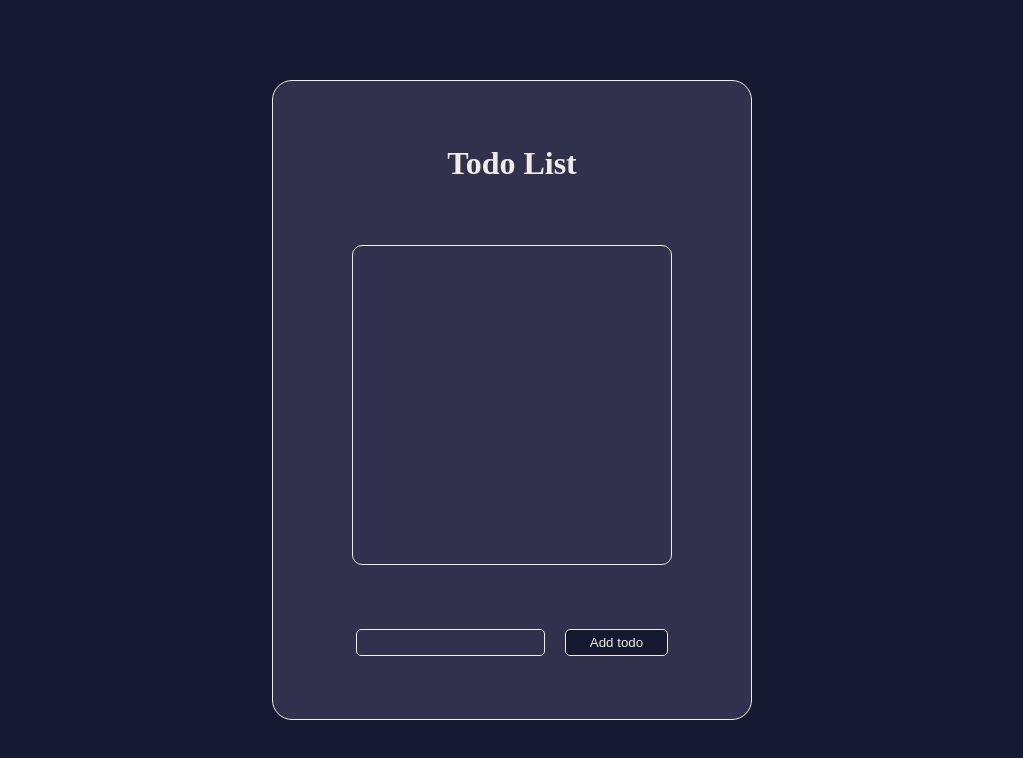
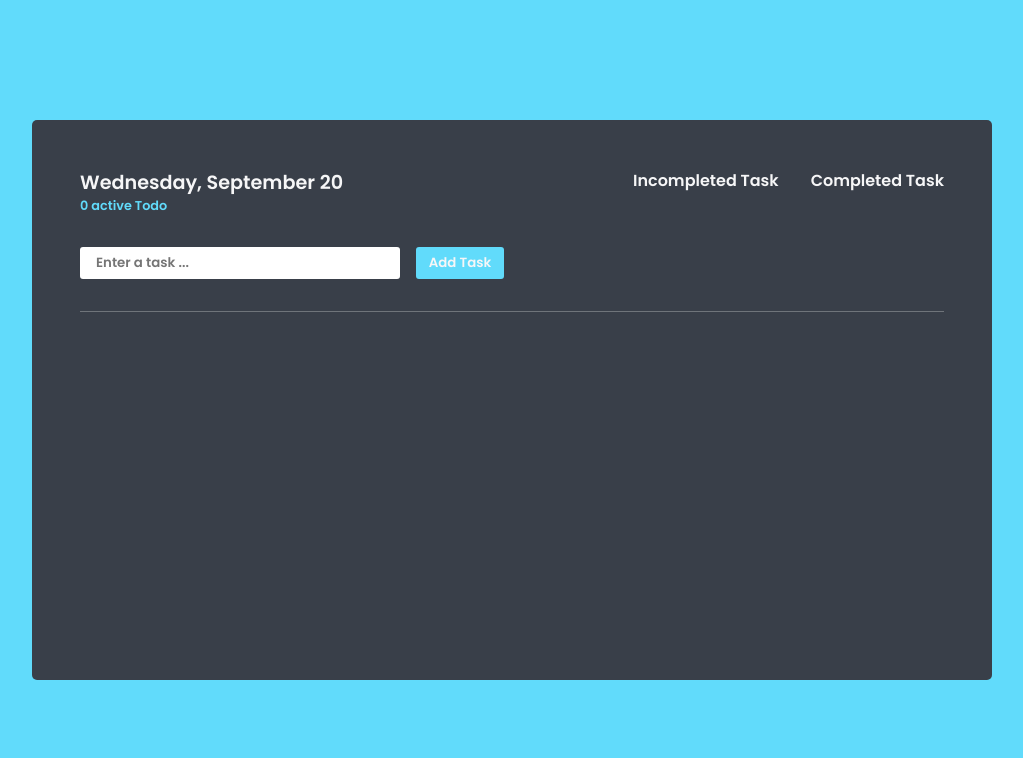
Before and after one commit to frontendaji/my-to-do-list, a plain HTML site: page index.html in a window 1280 px wide. Shown: the whole page, without its empty margins (128-1151 px from the left). Drawn offline with Linux system fonts and the light colour scheme.

Commit message:
update UI and update function

```diff
--- a/index.css
+++ b/index.css
@@ -2,6 +2,8 @@
     box-sizing: border-box;
     margin: 0;
     padding: 0;
+    color: #F6F6F7;
+    font-family: 'Poppins', sans-serif;
 }
 
 .container{
@@ -11,58 +13,88 @@
     flex-direction: column;
     justify-content: center;
     align-items: center;
-    background-color: #161A30;
+    background-color: #61DBFB;
 }
 
-.todo{
-    border: 1px solid #F0ECE5;
-    width: 30rem;
-    height: 40rem;
+.tasks{
+    width: 60rem;
+    height: 35rem;
+    background-color: #393F49;
+    padding: 3rem;
+    border-radius: 5px;
+}
+
+header{
+    display: flex;
+    justify-content: space-between;
+    align-items: flex-start;
+}
+
+header .date h1{
+    font-size: 1.2em;
+}
+
+header .date p{
+    font-size: 0.8em;
+    color: #61DBFB;
+}
+
+header .progress-tasks{
+    display: flex;
+    gap: 2rem;
+}
+
+header .progress-tasks p{
+    font-size: 1em;
+}
+
+main .add-tasks{
+    display: flex;
+    gap: 1rem;
+    margin: 2rem 0 1rem 0;
+    padding-bottom: 2rem;
+    border-bottom: 1px solid #6F747A;
+}
+
+main .add-tasks input{
+    width: 20rem;
+    height: 2rem;
+    border-radius: 3px;
+    border: none;
+    padding-left: 1rem;
+    color: #393F49;
+}
+
+main .add-tasks button{
+    width: 5.5rem;
+    height: 2rem;
+    background-color: #61DBFB;
+    border: none;
+    border-radius: 3px;
+}
+
+main .list-tasks ul{
     display: flex;
     flex-direction: column;
-    justify-content: space-evenly;
-    align-items: center;
-    border-radius: 20px;
-    background-color: #31304D;
+    gap: 1rem;
+    list-style: none;
 }
 
-.todo h1{
-    color: #F0ECE5;
-}
-.list{
-    height: 20rem;
-    width: 20rem;
-    border: 1px solid #F0ECE5;
-    border-radius: 10px;
-}
-.list{
-   display: flex;
-   flex-direction: column;
-   justify-content: start;
-   padding-top: 5rem;
-   align-items: center;
+main .list-tasks ul li{
+    border-bottom: 1px solid #6F747A;
+    padding-bottom: 0.5rem;
+    position: relative;
+    display: flex;
+    align-items: center;
+    gap: 2rem;
 }
 
-.list p{
-    text-align: left;
-    color: #F0ECE5;
-    width: 10rem;
-    padding-bottom: 5px;
-    border-bottom: 1px solid #F0ECE5;
+main .list-tasks ul img{
+    width: 1rem;
+    filter: invert(1);
 }
 
-input{
-    background-color: #31304D;
-    padding: 5px;
-    margin-right: 1rem;
-    border-radius: 5px;
-    border: 1px solid #F0ECE5;
+main .list-tasks ul li img:nth-last-of-type(1){
+    position: absolute;
+    right: 1rem;
 }
-
-.btn-add{
-    padding: 5px 1.5rem;
-    border: 1px solid #F0ECE5;
-    background-color: #161A30;
-    color: #F0ECE5;
-    border-radius: 5px;
-}
--- a/index.html
+++ b/index.html
@@ -3,21 +3,37 @@
 <head>
     <meta charset="UTF-8">
     <meta name="viewport" content="width=device-width, initial-scale=1.0">
-    <title>Javascript</title>
+    <title>Todo List</title>
     <script src="index.js" defer></script>
     <link rel="stylesheet" href="index.css">
+    <link rel="preconnect" href="https://fonts.googleapis.com">
+    <link rel="preconnect" href="https://fonts.gstatic.com" crossorigin>
+    <link href="https://fonts.googleapis.com/css2?family=Poppins:wght@600&display=swap" rel="stylesheet">
 </head>
 <body>
     <div class="container">
-        <div class="todo">
-            <h1>Todo List</h1>
-            <div class="list" id="list">
+        <div class="tasks">
+            <header>
+                <div class="date">
+                    <h1>Wednesday, September 20</h1>
+                    <p>0 active Todo</p>
+                </div>
+                <div class="progress-tasks">
+                    <p>Incompleted Task</p>
+                    <p>Completed Task</p>
+                </div>
+            </header>
+            <main>
+                <div class="add-tasks">
+                    <input type="text" placeholder="Enter a task ..." id="input-tasks" required>
+                    <button onclick="addTasks()">Add Task</button>
+                </div>
+                <div class="list-tasks">
+                    <ul id="tasks">
 
-            </div>
-            <div class="add-todo">
-                <input type="text" name="todo" id="inputTodo">
-                <button onclick="addTodo()" class="btn-add">Add todo</button>
-            </div>
+                    </ul>
+                </div>
+            </main>
         </div>
     </div>
 </body>
--- a/index.js
+++ b/index.js
@@ -1,33 +1,54 @@
-const todo = document.getElementById('inputTodo');
-let arrayTodo = [];
-const maxTodo = 5
+const tasks = document.getElementById('input-tasks');
+let arrayTasks = [];
+const maxTasks = 5;
 
-function showTodo(){
+function addTasks() {
+    const newTasks = tasks.value.trim();
 
-    let index = arrayTodo.indexOf(arrayTodo[arrayTodo.length - 1]);
-    let number = index + 1;
-    const listTodo = document.createElement('p');
-    listTodo.textContent = number + "." + " " +arrayTodo[arrayTodo.length - 1]
-    const list = document.getElementById('list');
-    list.appendChild(listTodo);
-}
-
-function addTodo() {
-    const newTodo = todo.value.trim();
-
-    if (arrayTodo.length >= maxTodo) {
-        alert('Todo Sudah Penuh, harap hapus salah satu');
+    if (arrayTasks.length >= maxTasks) {
+        alert('Task Sudah Penuh, harap hapus salah satu');
         return;
     }
 
-    if (arrayTodo.includes(newTodo)) {
-        alert('Todo sudah ada.');
+    if (arrayTasks.includes(newTasks)) {
+        alert('Task sudah ada.');
         return;
     }
+    if (newTasks === ""){
+        alert('harap isi task terlebih dahulu');
+        return;
+    }else{
+        alert('Task berhasil di tambahkan')
+    }
 
-    arrayTodo.push(newTodo);
-    console.table(arrayTodo);
-    showTodo();
+    arrayTasks.push(newTasks);
+    console.table(arrayTasks);
 
-    todo.value = "";
+    tasks.value = "";
+    showTask()
 }
+
+function showTask(){
+    const uiElement = document.getElementById('tasks');
+    uiElement.innerHTML = "";
+
+    arrayTasks.forEach(item => {
+        const liElement = document.createElement('li');
+
+        const imgBefore = document.createElement('img');
+        imgBefore.src = 'assets/check.png';
+        imgBefore.alt = 'Checklist';
+        liElement.appendChild(imgBefore);
+
+        const textElement = document.createElement('span');
+        textElement.textContent = item;
+        liElement.appendChild(textElement);
+
+        const imgAfter = document.createElement('img');
+        imgAfter.src = 'assets/delete.png';
+        imgAfter.alt = 'Delete';
+        liElement.appendChild(imgAfter);
+
+        uiElement.appendChild(liElement);
+    });
+}
```
Also changed, not shown: assets/check.png (added), assets/delete.png (added).
